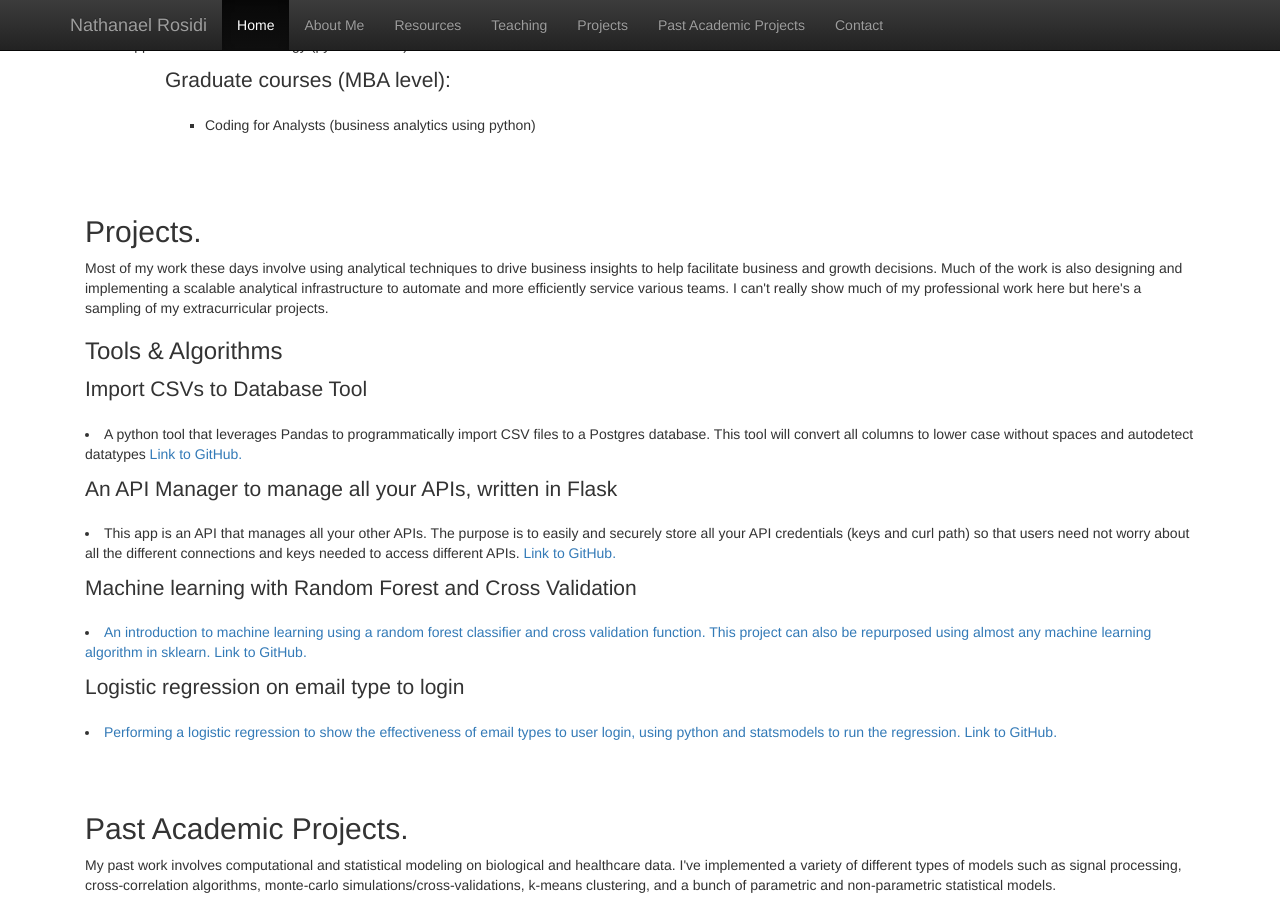
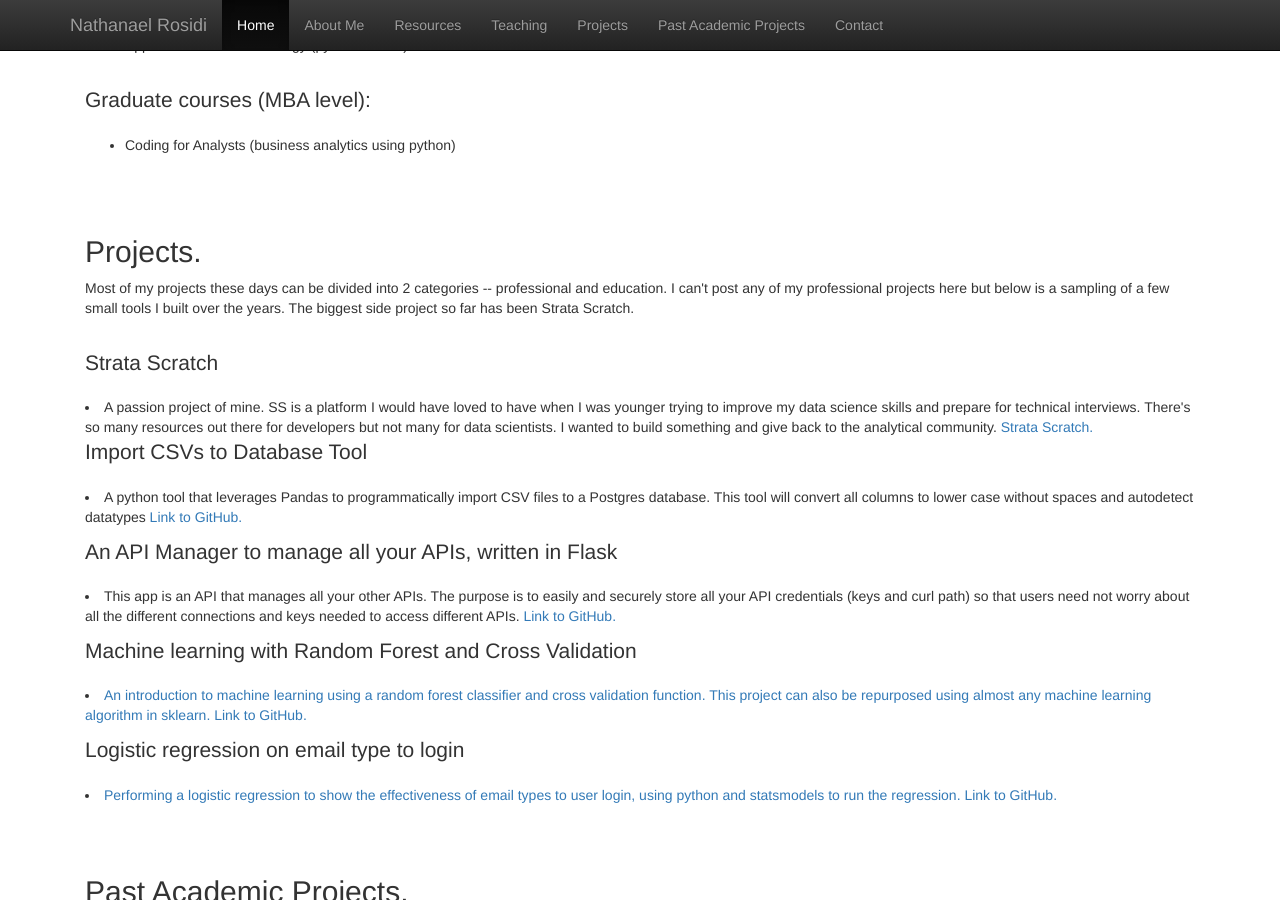
Before and after one commit to nlrosidi/nlrosidi.github.io, a Jekyll site: the page index.html, which Jekyll copies as it is, in a window 1280 px wide and 900 px high, scrolled down 1278 px. Built offline with Jekyll 4.4.1, drawn with Linux system fonts in a browser that asks for light colours; nearby versions of some CDN libraries.

Commit message:
Update index.html

```diff
--- a/index.html
+++ b/index.html
@@ -93,23 +93,24 @@
           <ul>
 	     <li>Information Systems (business processes, databases/SQL, and project management)</li>
 	     <li>Applied Business Technology (python course)</li>
-          <ul>
-	  <p></p>
+          </ul>
+	  <br>
 	  <p class="lead">Graduate courses (MBA level):</p>
 	  <ul>
 	      <li>Coding for Analysts (business analytics using python)</li>
-          <ul>
+          </ul>
 	 </div>
 
         <div class="container-fluid">
           <h2 id="project">Projects.</h2>
-          <p>Most of my work these days involve using analytical techniques to drive business insights to help facilitate business and growth decisions. Much of the work is also designing and implementing a scalable analytical infrastructure to automate and more efficiently service various teams. I can't really show much of my professional work here but here's a sampling of my extracurricular projects.</p>
-		  <p></p>
-	  <h3 id="github">Tools & Algorithms</h3>
+          <p>Most of my projects these days can be divided into 2 categories -- professional and education. I can't post any of my professional projects here but below is a sampling of a few small tools I built over the years. The biggest side project so far has been Strata Scratch.</p>
+	  <br>
+	  <p class="lead">Strata Scratch</p>
+	  <li>A passion project of mine. SS is a platform I would have loved to have when I was younger trying to improve my data science skills and prepare for technical interviews. There's so many resources out there for developers but not many for data scientists. I wanted to build something and give back to the analytical community.<a target="_blank" href="https://stratascratch.com"> Strata Scratch.</a></li>
           <p class="lead">Import CSVs to Database Tool</p>
           <li>A python tool that leverages Pandas to programmatically import CSV files to a Postgres database. This tool will convert all columns to lower case without spaces and autodetect datatypes<a target="_blank" href="https://github.com/nlrosidi/csv_to_db"> Link to GitHub.</a></li>
 
-		  <p></p>
+	  <p></p>
 
           <p class="lead">An API Manager to manage all your APIs, written in Flask</p>
           <li>This app is an API that manages all your other APIs. The purpose is to easily and securely store all your API credentials (keys and curl path) so that users need not worry about all the different connections and keys needed to access different APIs.<a target="_blank" href="https://github.com/nlrosidi/api_flask_app"> Link to GitHub.</a></li>
```
